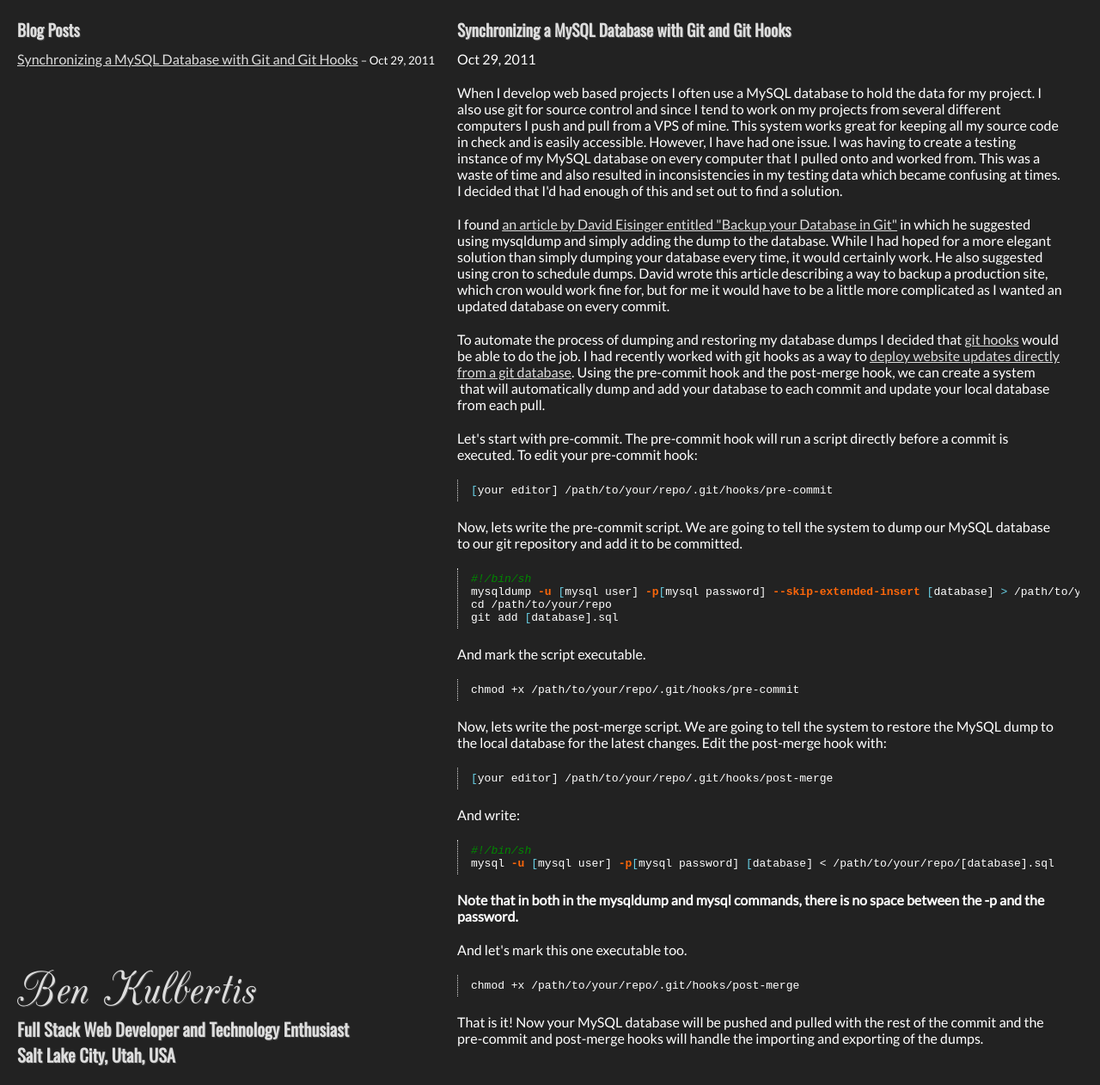
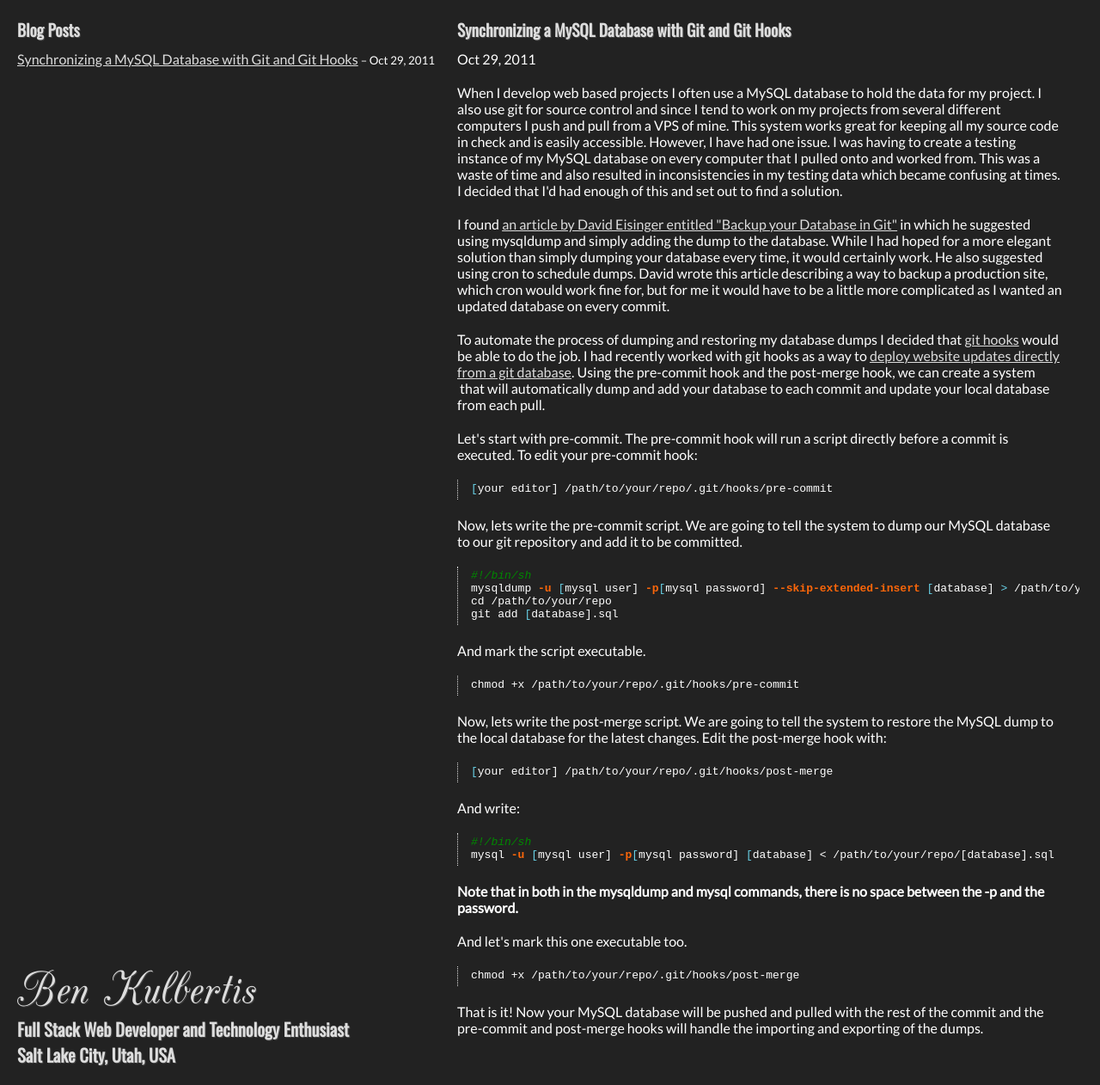
Before and after one commit to benkulbertis/benkulbertis.github.io, a Jekyll site: the page built from _posts/2011-10-29-synchronizing-a-mysql-database-with-git-and-git-hooks.markdown, in a window 1280 px wide. Shown: the whole page at 86% size. Built offline with Jekyll 4.4.1, drawn with Linux system fonts in a browser that asks for light colours; nearby versions of some CDN libraries; Markdown is read by kramdown in place of the engine named in the settings.

Commit message:
I am so picky lol.

```diff
--- a/css/style.css
+++ b/css/style.css
@@ -16,9 +16,8 @@
   }
   .highlight {
     border-left: 1px dotted #ddd;
-    padding: 5px 0 5px 15px;
+    padding: 3px 0 5px 15px;
     margin-bottom: 20px;
-    vertical-align: super;
   }
   h1,
   h2,
--- a/css/style.styl
+++ b/css/style.styl
@@ -17,9 +17,8 @@
 
   .highlight
     border-left 1px dotted #dddddd
-    padding 5px 0 5px 15px
+    padding 3px 0 5px 15px
     margin-bottom 20px
-    vertical-align super
 
   h1, h2, h3
     font-family Oswald, sans-serif
```
